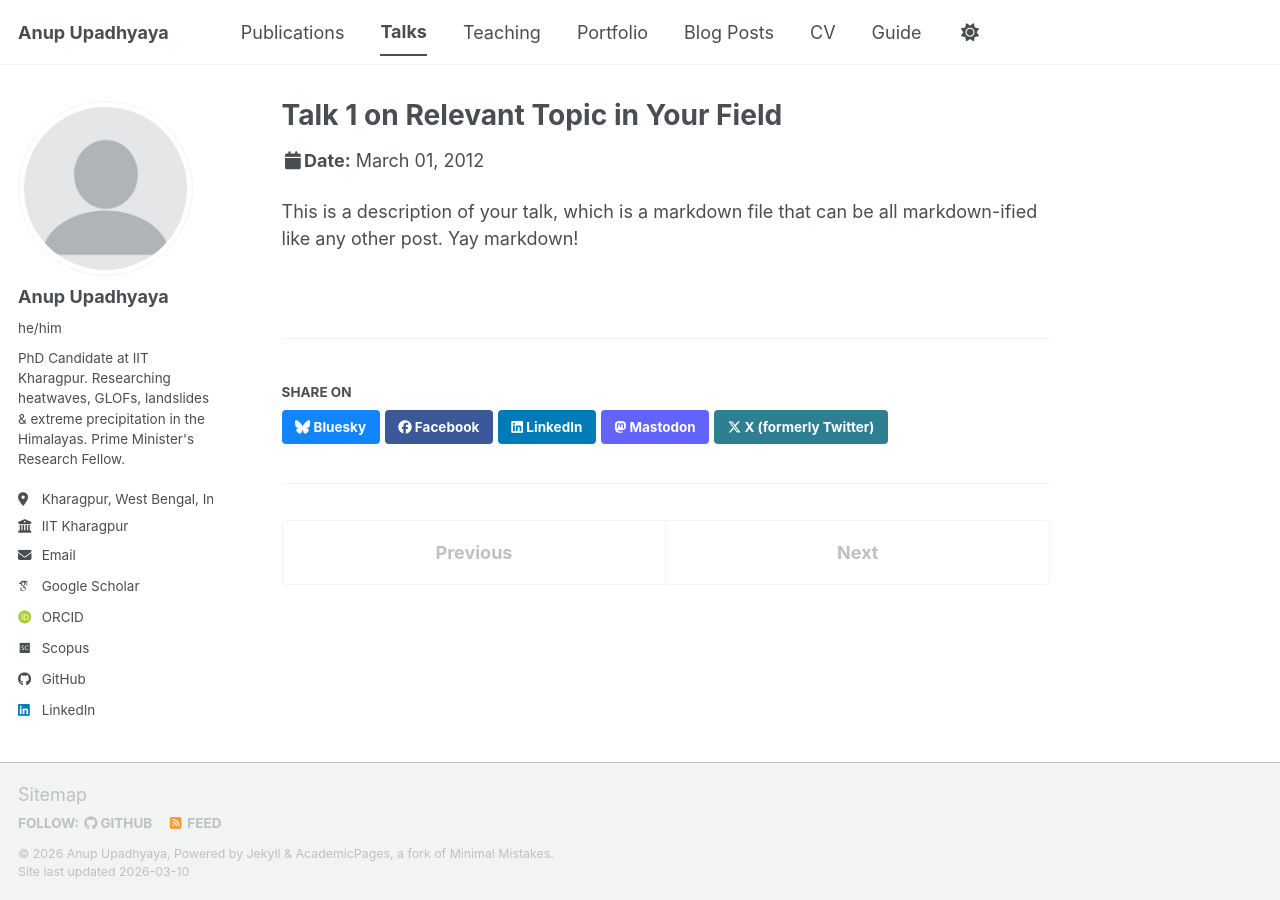
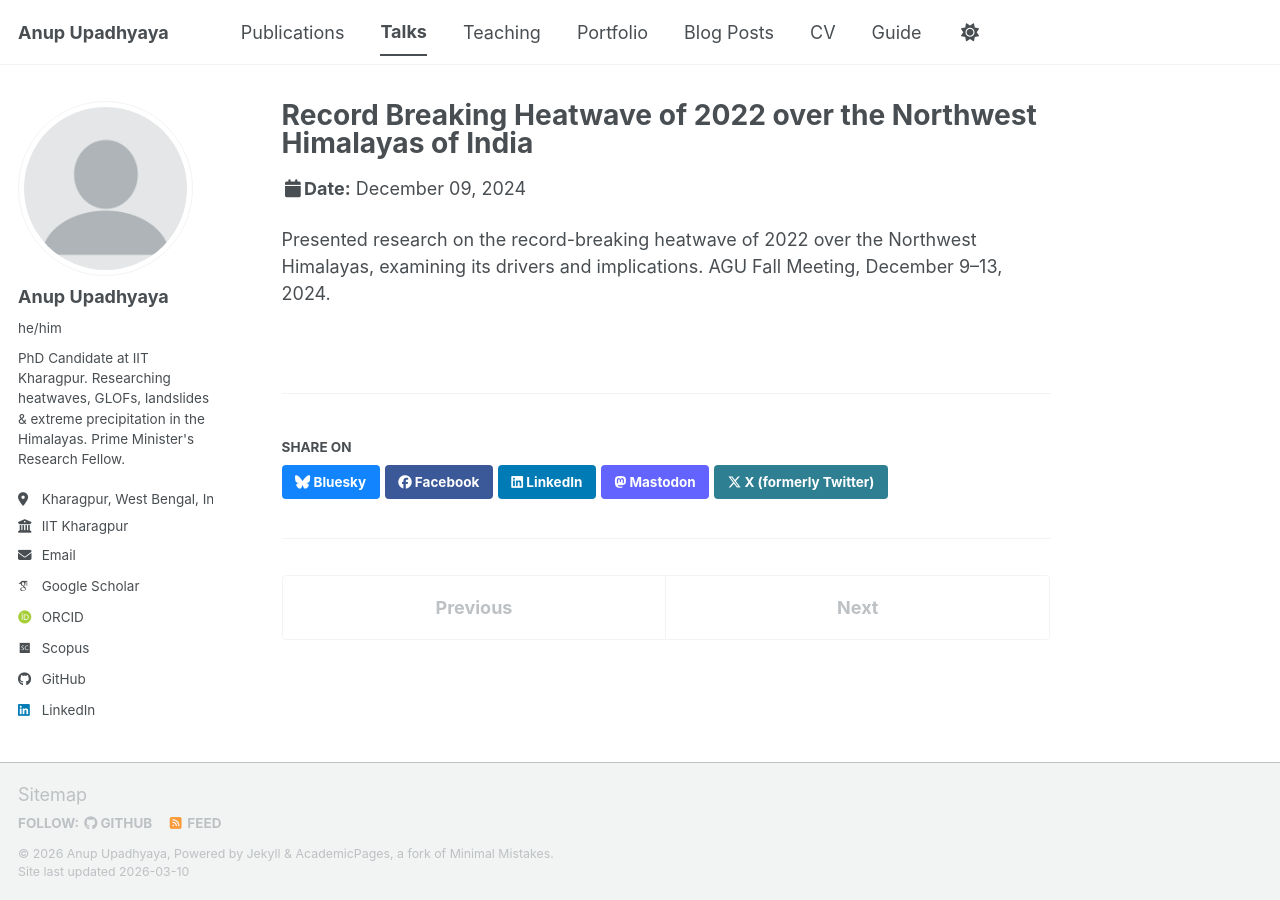
Before and after one commit to anupupadhyaya/anupupadhyaya.github.io, a Jekyll site: the page built from _talks/2012-03-01-talk-1.md, in a window 1280 px wide. Built offline with Jekyll 4.4.1, drawn with Linux system fonts in a browser that asks for light colours; some web fonts are replaced; a script bundle is joined from its source files by our own code; library files that are not in the unit come from our copies.

Commit message:
Update 2012-03-01-talk-1.md

```diff
--- a/_talks/2012-03-01-talk-1.md
+++ b/_talks/2012-03-01-talk-1.md
@@ -1,11 +1,10 @@
 ---
-title: "Talk 1 on Relevant Topic in Your Field"
+title: "Record Breaking Heatwave of 2022 over the Northwest Himalayas of India"
 collection: talks
-type: "Talk"
-permalink: /talks/2012-03-01-talk-1
-venue: "UC San Francisco, Department of Testing"
-date: 2012-03-01
-location: "San Francisco, CA, USA"
+type: "Conference Presentation"
+permalink: /talks/2024-agu-heatwave
+venue: "AGU Annual Meeting"
+date: 2024-12-09
+location: "Washington DC, USA"
 ---
-
-This is a description of your talk, which is a markdown file that can be all markdown-ified like any other post. Yay markdown!
+Presented research on the record-breaking heatwave of 2022 over the Northwest Himalayas, examining its drivers and implications. AGU Fall Meeting, December 9–13, 2024.
```
